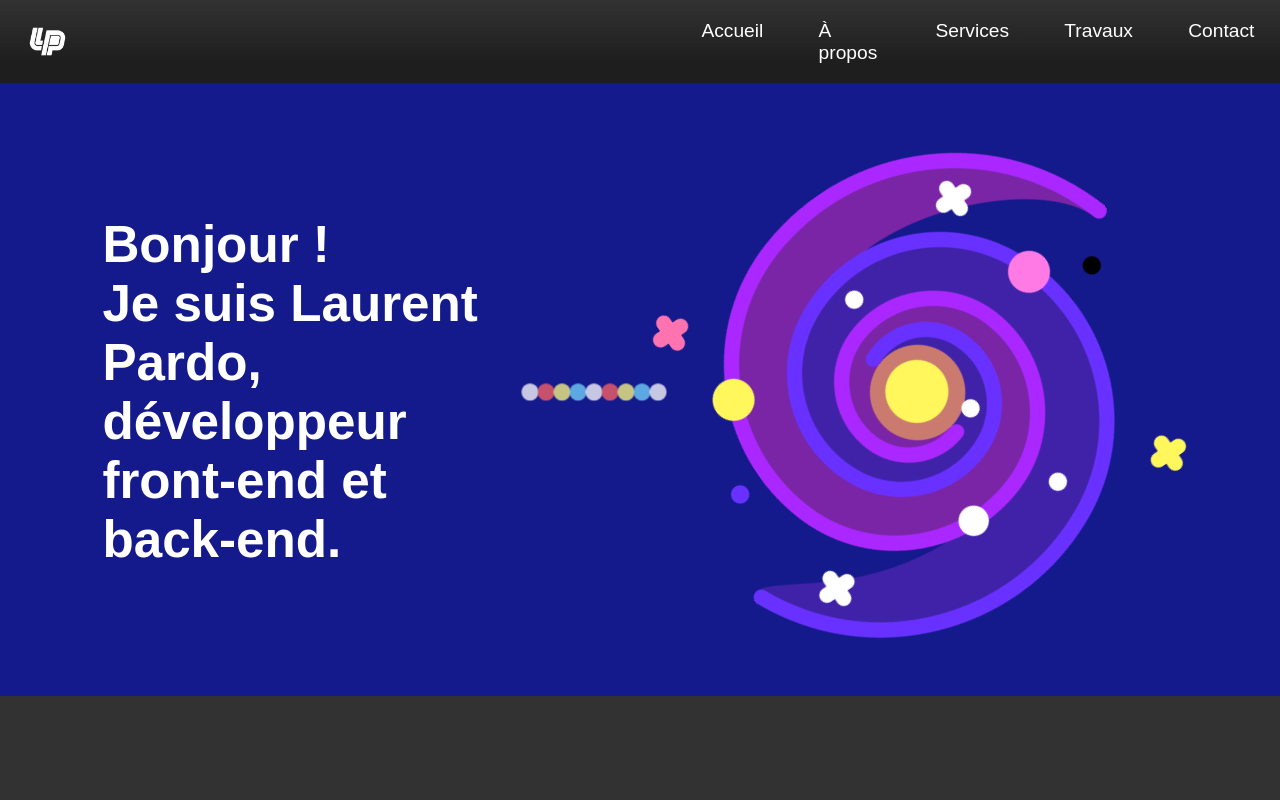
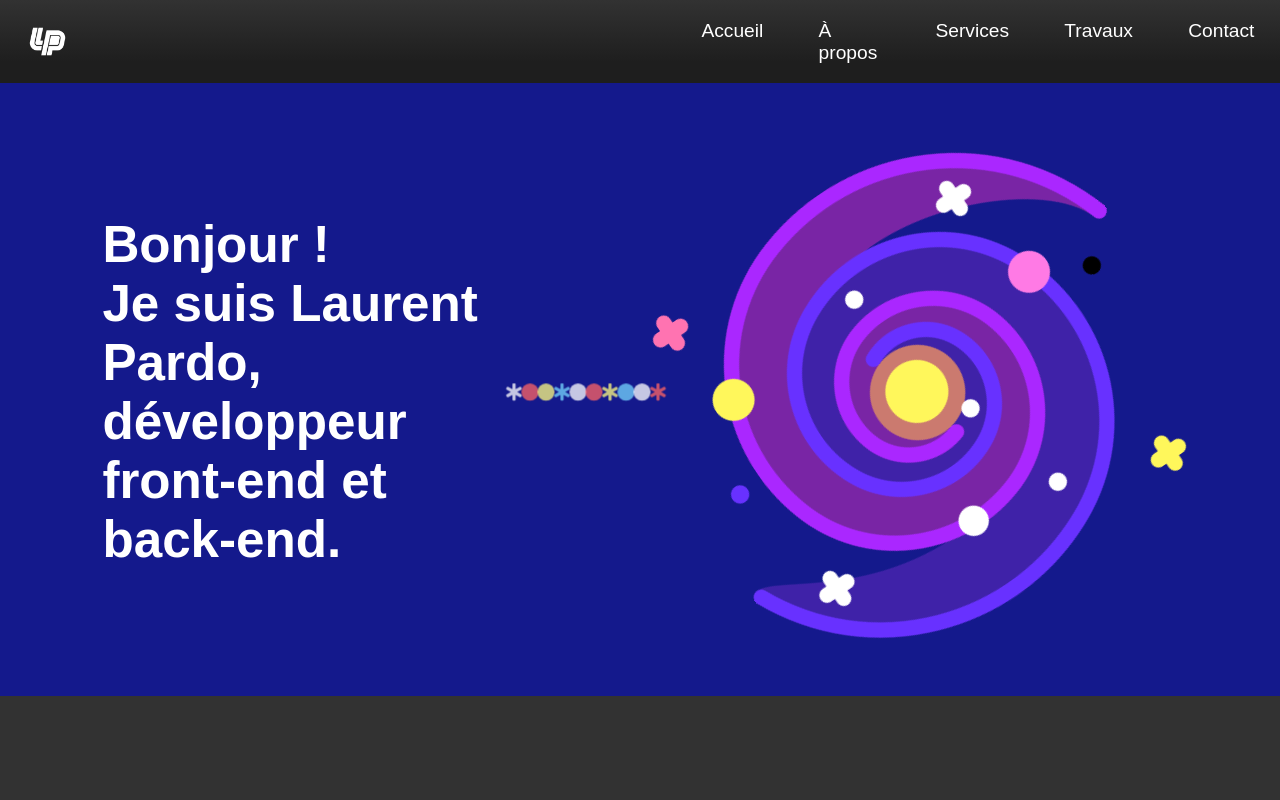
Before and after one commit to AeRyZe/dev_portfolio, a React (Create React App) app: page / in a window 1280 px wide. Shown: the top 800 px of the page. Built offline with nearby package versions, Linux system fonts and the light colour scheme; a web font is replaced by a local one.

Commit message:
feat(banner): new star shape

```diff
--- a/src/components/banner/banner.jsx
+++ b/src/components/banner/banner.jsx
@@ -3,7 +3,7 @@ import AOS from 'aos'
 import 'aos/dist/aos.css'
 import { useEffect } from 'react'
 import { FontAwesomeIcon } from '@fortawesome/react-fontawesome'
-import { faCircle } from '@fortawesome/free-solid-svg-icons'
+import { faCircle, faStarOfLife } from '@fortawesome/free-solid-svg-icons'
 import Galaxy from '../../assets/galaxy.png'
 
 function Banner() {
@@ -22,15 +22,16 @@ function Banner() {
         <div className='banner-container' id='banner-container'>
             <h1 data-aos='zoom-in' data-aos-delay='400' data-aos-duration='1000'>Bonjour ! <br/> Je suis Laurent Pardo, développeur front-end et back-end.</h1>
             <div className='banner-ui'>
-                <FontAwesomeIcon id='banner-star-1' icon={faCircle} beatFade style={{ color: palette.white }} />
+                <FontAwesomeIcon id='banner-star-1' icon={faStarOfLife} beatFade style={{ color: palette.white }} />
                 <FontAwesomeIcon id='banner-star-2' icon={faCircle} beatFade style={{ color: palette.red }} />
                 <FontAwesomeIcon id='banner-star-3' icon={faCircle} beatFade style={{ color: palette.yellow }} />
-                <FontAwesomeIcon id='banner-star-4' icon={faCircle} beatFade style={{ color: palette.blue }} />
+                <FontAwesomeIcon id='banner-star-4' icon={faStarOfLife} beatFade style={{ color: palette.blue }} />
                 <FontAwesomeIcon id='banner-star-5' icon={faCircle} beatFade style={{ color: palette.white }} />
                 <FontAwesomeIcon id='banner-star-6' icon={faCircle} beatFade style={{ color: palette.red }} />
-                <FontAwesomeIcon id='banner-star-7' icon={faCircle} beatFade style={{ color: palette.yellow }} />
+                <FontAwesomeIcon id='banner-star-7' icon={faStarOfLife} beatFade style={{ color: palette.yellow }} />
                 <FontAwesomeIcon id='banner-star-8' icon={faCircle} beatFade style={{ color: palette.blue }} />
                 <FontAwesomeIcon id='banner-star-9' icon={faCircle} beatFade style={{ color: palette.white }} />
+                <FontAwesomeIcon id='banner-star-10' icon={faStarOfLife} beatFade style={{ color: palette.red }} />
             </div>
             <img className='galaxy' src={Galaxy} alt="Icône d'une galaxie" />
         </div>
```
